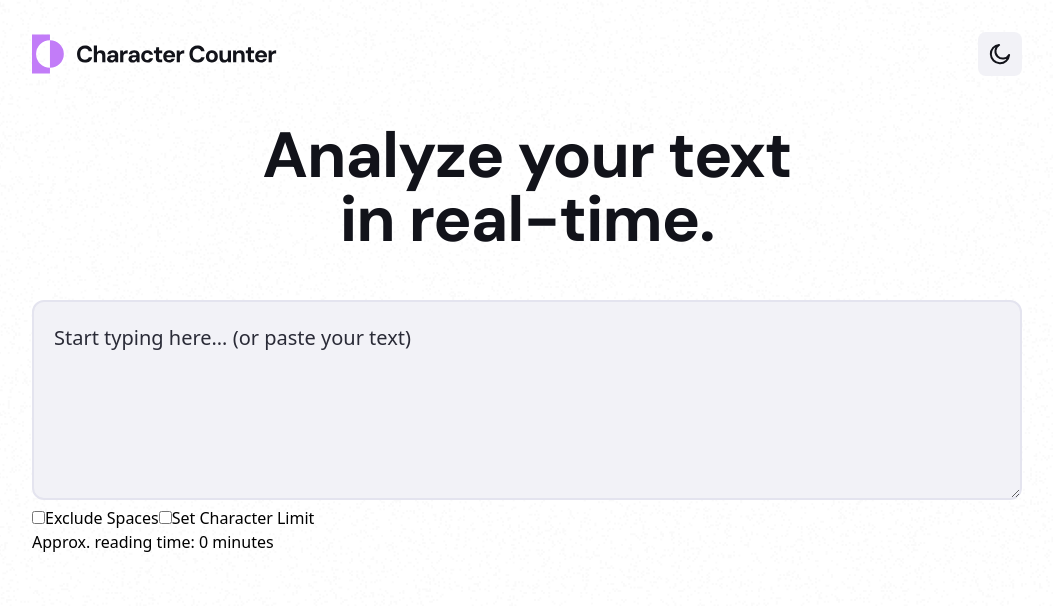
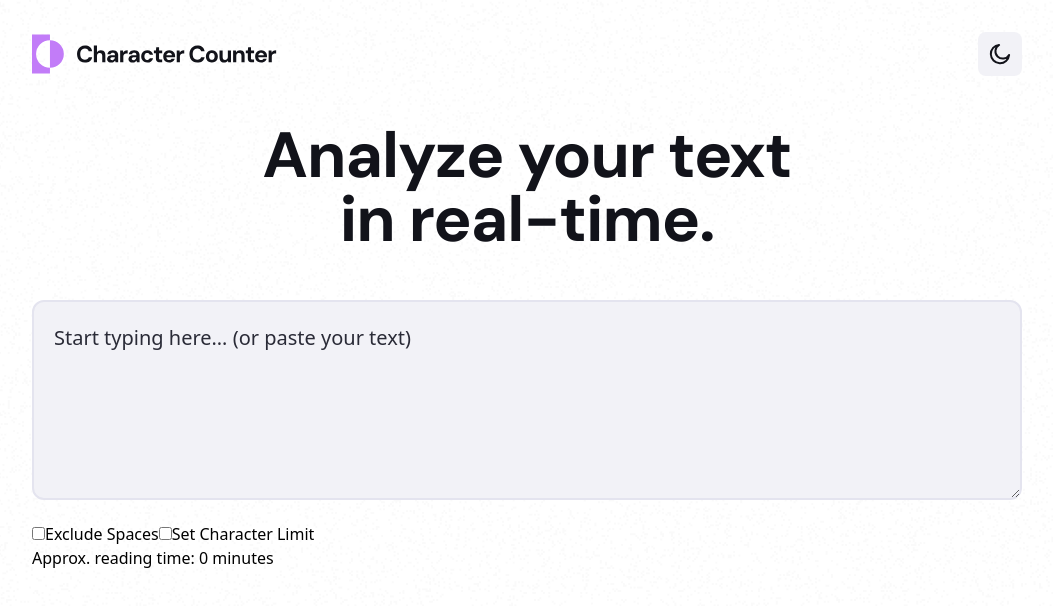
Before and after one commit to zekelkeys/react-character-counter, a React (Vite) app: page / in a window 1280 px wide. Shown: the top 606 px of the page, without its empty margins (113-1166 px from the left). Built offline with nearby package versions, Linux system fonts and the light colour scheme.

Commit message:
Add margin to checkboxes sectiion

```diff
--- a/src/components/Checkboxes.jsx
+++ b/src/components/Checkboxes.jsx
@@ -1,6 +1,6 @@
 function Checkboxes() {
     return (
-        <div>
+        <div className="mt-4 mb-10 lg:mb-12">
             <label class="checkbox">
                 <input
                     id="excludeSpaces"
```
